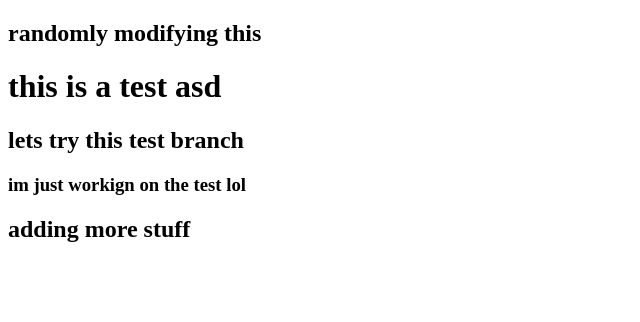
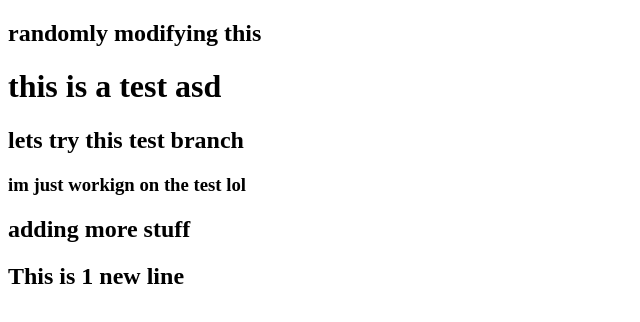
Before and after one commit to Acho087/P1-CurrencyConverter, a plain HTML site: page hello.html in a window 1280 px wide. Shown: the whole page, without its empty margins (0-640 px from the left). Drawn offline with Linux system fonts and the light colour scheme.

Commit message:
Update hello.html

```diff
--- a/hello.html
+++ b/hello.html
@@ -13,6 +13,7 @@
    <h2>lets try this test branch</h2>
    <h3>im just workign on the test lol</h3>
    <h2>adding more stuff</h2>
+   <h2>This is 1 new line</h2>
 
 </body>
 </html>
```
